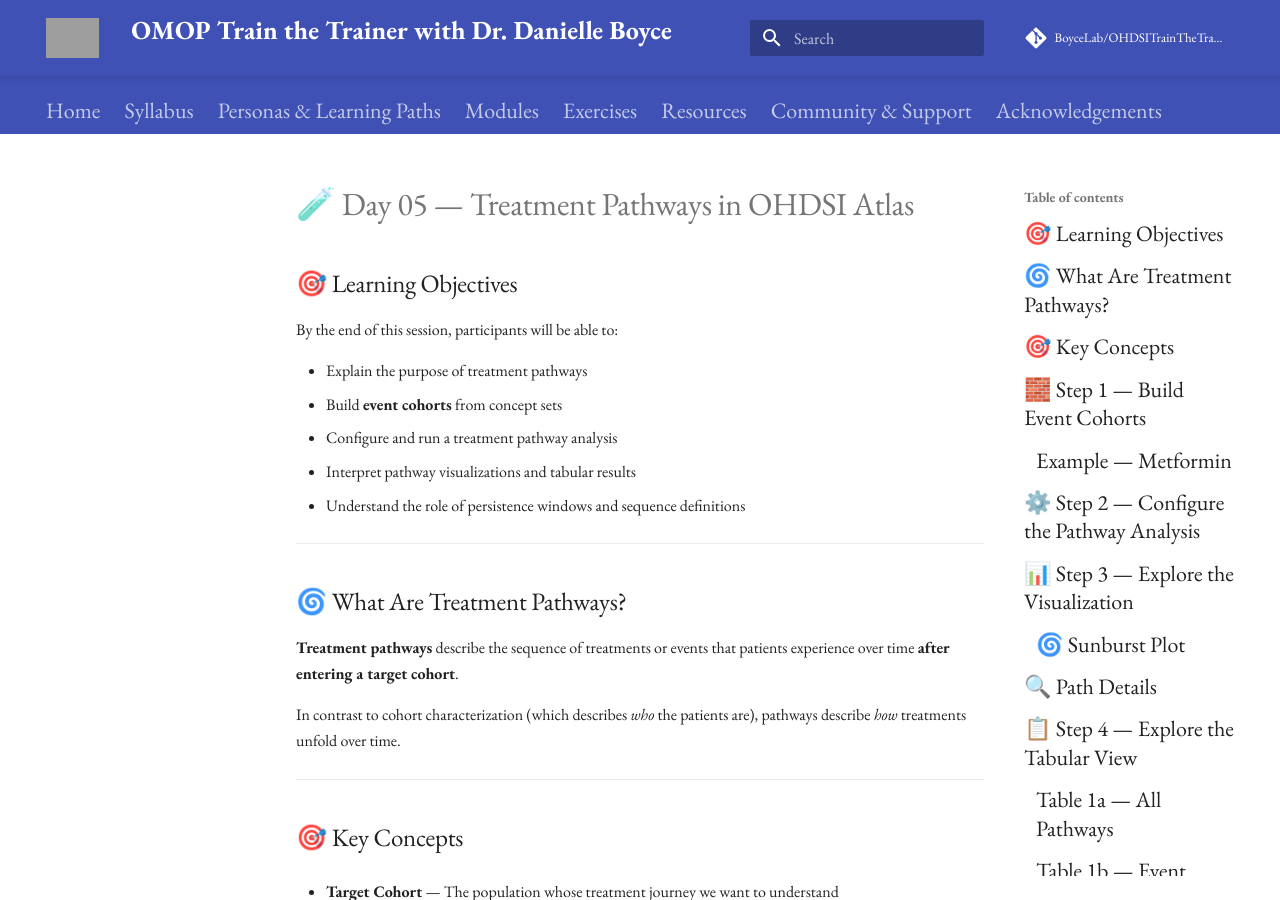
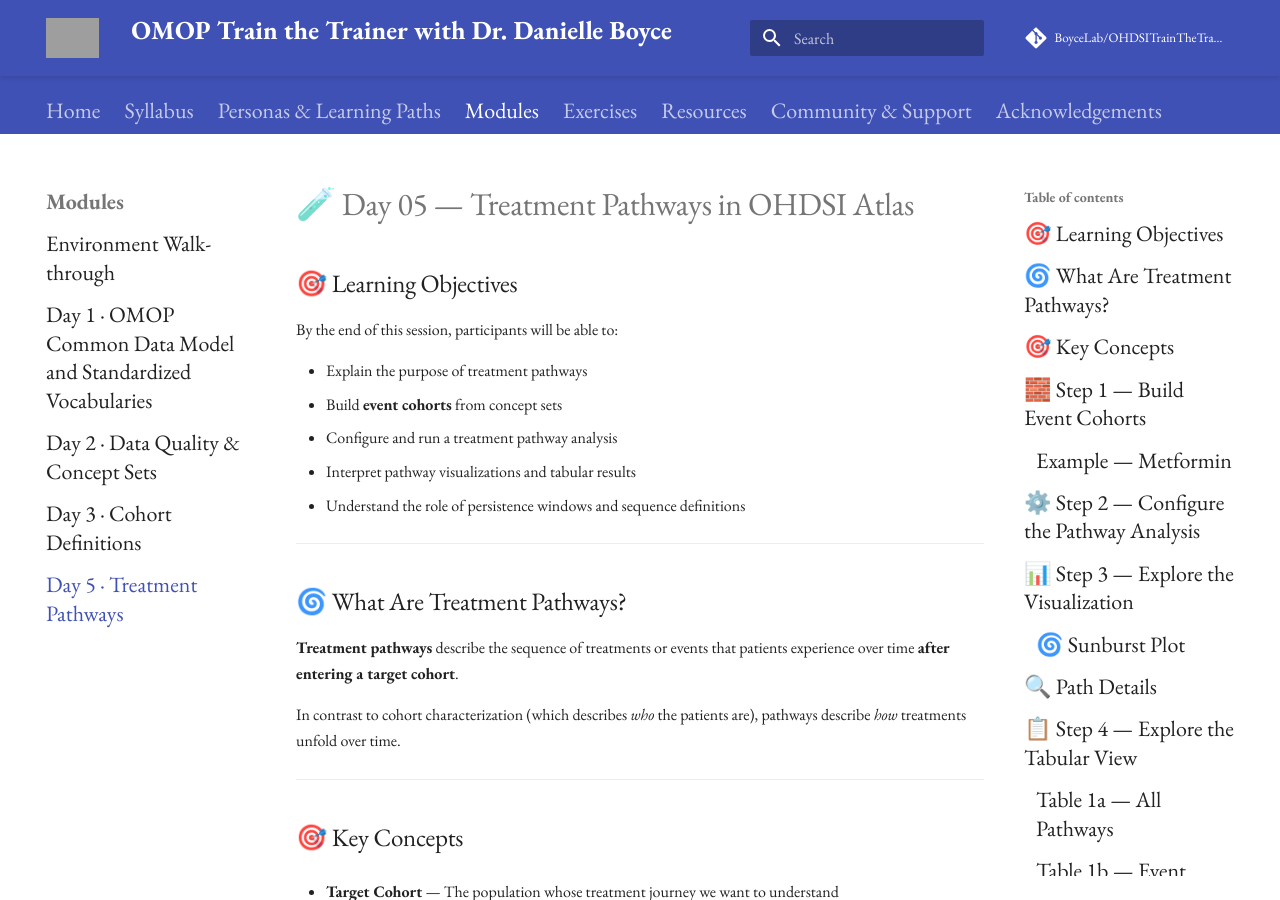
Before and after one commit to BoyceLab/OHDSITrainTheTrainer-6WK, an MkDocs documentation site: the page built from docs/modules/day-05-treatment-pathways.md, in a window 1280 px wide and 900 px high. Built offline with MkDocs 1.6.1 and Material for MkDocs 9.7.7, drawn with Linux system fonts in a browser that asks for light colours; comment, search, counter and statistics services are not loaded; grey boxes are pictures that could not be loaded.

Commit message:
Add Day 5 and Treatment Pathway resources

```diff
--- a/mkdocs.yml
+++ b/mkdocs.yml
@@ -28,6 +28,8 @@
       - Day 1 · OMOP Common Data Model and Standardized Vocabularies: modules/day-01-omop-cdm.md
       - Day 2 · Data Quality & Concept Sets: modules/day-02-vocab-dqd.md
       - Day 3 · Cohort Definitions: modules/day-03-cohorts.md
+      - Day 5 · Treatment Pathways: modules/day-05-treatment-pathways.md
+
   - Exercises:
       # - Day 0 · Environment Checks: exercises/day-00-environment.md
       - Day 1 · Athena & CDM: exercises/day-01-athena-cdm.md
@@ -38,6 +40,7 @@
       - Curated Resource List: resources.md
       - Vocabulary & SQL Cheat Sheet: common_artifacts/omop-vocab-sql-cheat-sheet.md
       - Cohort Design Cheat Sheet: common_artifacts/cohort-design-cheat-sheet.md
+      - Treatment Pathway Cheat Sheet:  atlas-characterization-treatment-pathway-cheat-sheet.md
       - Trainer Technical Considerations: common_artifacts/trainer-technical-considerations.md
       - Environment Checklist Template: common_artifacts/environment-checklist-template.md
       - OMOP SQL Examples: common_artifacts/omop-sql-examples.md
```
